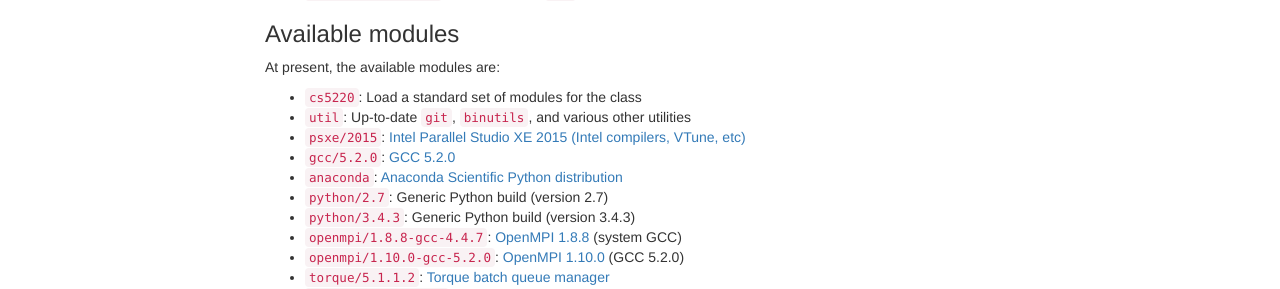
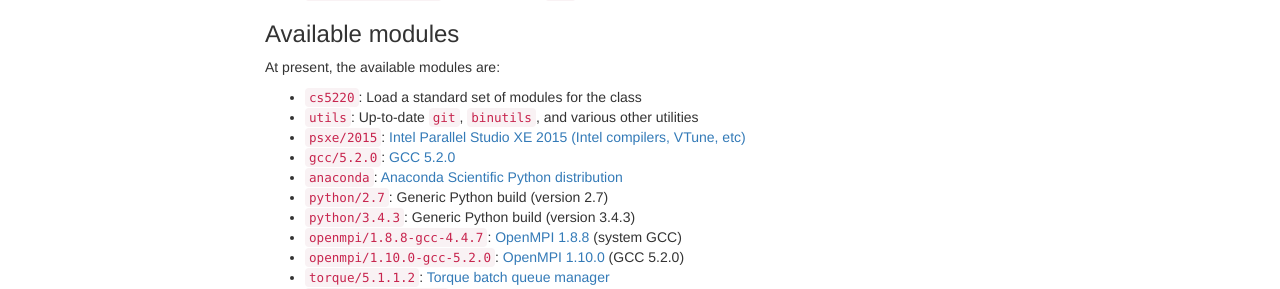
Before and after one commit to cornell-cs5220-f15/cornell-cs5220-f15.github.io, a Jekyll site: the page built from cluster.md, in a window 1280 px wide and 900 px high, scrolled down 1647 px. Shown: the part 472-761 px from the top of the window. Built offline with Jekyll 4.4.1, drawn with Linux system fonts in a browser that asks for light colours; nearby versions of some CDN libraries.

Commit message:
Correct util -> utils in module list.

```diff
--- a/cluster.md
+++ b/cluster.md
@@ -159,7 +159,7 @@
 At present, the available modules are:
 
 - `cs5220`: Load a standard set of modules for the class
-- `util`: Up-to-date `git`, `binutils`, and various other utilities
+- `utils`: Up-to-date `git`, `binutils`, and various other utilities
 - `psxe/2015`: [Intel Parallel Studio XE 2015 (Intel compilers, VTune, etc)][psxe]
 - `gcc/5.2.0`: [GCC 5.2.0][gcc5]
 - `anaconda`: [Anaconda Scientific Python distribution][anaconda]
```
